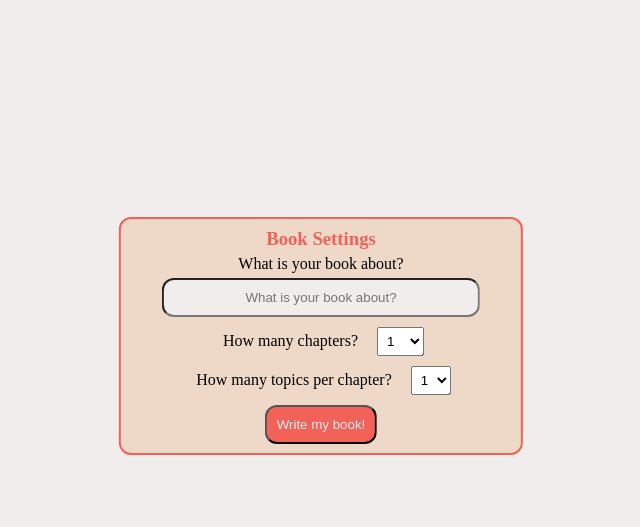
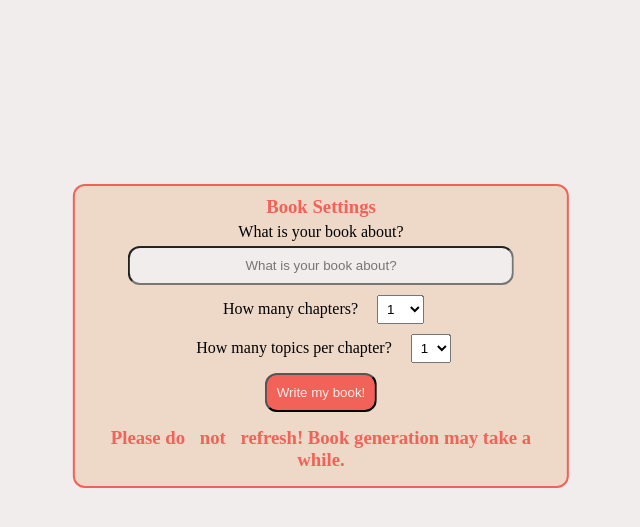
Before and after one commit to realStrixxy/bookbuilder, a Flask app: template website/templates/home.html in a window 1280 px wide. Shown: the part 64-591 px from the top of the page, without its empty margins (319-959 px from the left). Run offline with Flask 3, Linux system fonts and the light colour scheme; the template is opened without the code that fills it: most values are stand-ins (such as "Sample title", 1, 10 or a date in 2020).

Commit message:
Update home.html

```diff
--- a/website/templates/home.html
+++ b/website/templates/home.html
@@ -32,6 +32,10 @@
             </select>
             <br>
             <button type="submit" id="button">Write my book!</button>
+            {% if book %}
+            <br>
+            <h3>Please do <b>not</b> refresh! Book generation may take a while.</h3>
+            {% endif %}
         </div>
     </form>
 </div>
```
